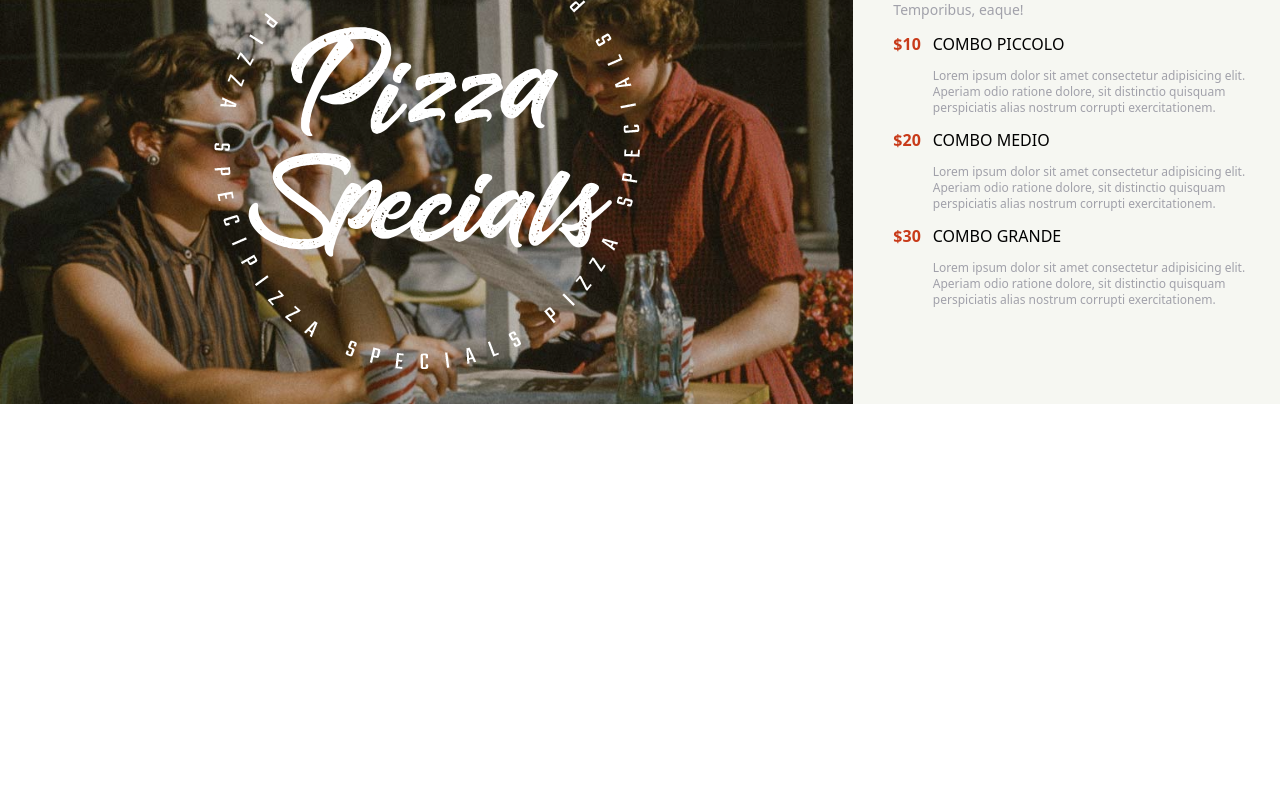
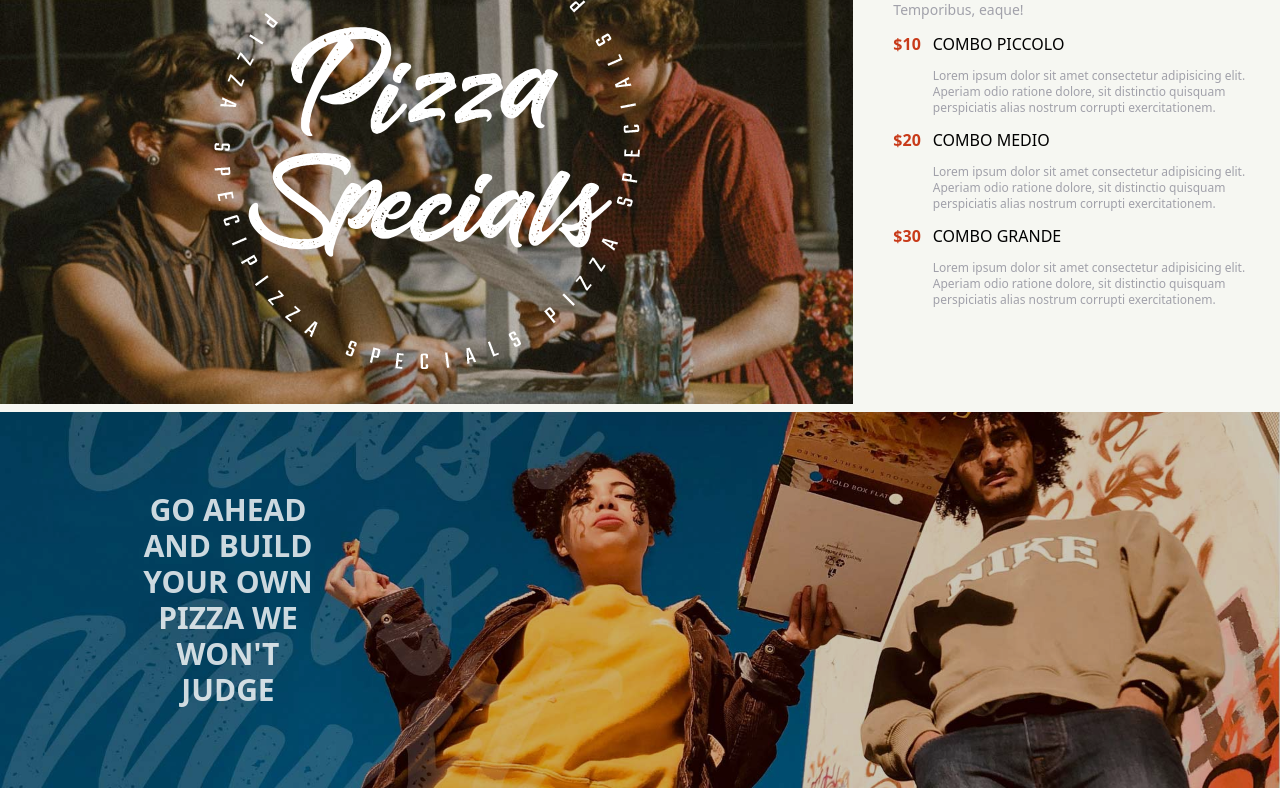
Before and after one commit to Francescodc92/pizzeria-frontend, a Vue app: page / in a window 1280 px wide. Shown: the part 1222-2022 px from the top of the page. Before the commit the page ends 1634 px from the top, so only its background shows below. Built offline with nearby package versions, Linux system fonts and the light colour scheme.

Commit message:
feat: add big image section

```diff
--- a/src/components/main/MainComponent.vue
+++ b/src/components/main/MainComponent.vue
@@ -2,6 +2,7 @@
 import BannerListComponent from "./SectionBanner/BannerListComponent.vue";
 import SpecialsComboComponent from "./SectionPromotion/SpecialsComboComponent.vue";
 import TestimonialsListComponent from "./SectionTestimonials/TestimonialsListComponent.vue";
+import ImageComponent from "./SectionImg/ImgComponent.vue";
 </script>
 
 <template>
@@ -9,6 +10,7 @@ import TestimonialsListComponent from "./SectionTestimonials/TestimonialsListCom
     <BannerListComponent />
     <TestimonialsListComponent />
     <SpecialsComboComponent />
+    <ImageComponent />
   </main>
 </template>
 
--- /dev/null
+++ b/src/components/main/SectionImg/ImgComponent.vue
@@ -0,0 +1,18 @@
+<script setup></script>
+
+<template>
+  <section
+    id="image"
+    class="relative bg-bigImg min-h-[350px] bg-cover bg-center mb-3 before:bg-black/20 before:w-full before:inset-0 before:absolute before:flex before:items-center before:justify-center"
+  >
+    <div class="max-w-5xl mx-auto relative z-20">
+      <p
+        class="text-white/80 text-3xl h-full sm:max-w-[200px] py-20 uppercase font-bold text-center"
+      >
+        go ahead and build your own pizza we won't judge
+      </p>
+    </div>
+  </section>
+</template>
+
+<style scoped></style>
--- a/src/components/main/SectionPromotion/SpecialsComboComponent.vue
+++ b/src/components/main/SectionPromotion/SpecialsComboComponent.vue
@@ -28,10 +28,10 @@ const combosArray = ref([
 <template>
   <section
     id="specials-combos"
-    class="min-h-[350px] max-h-[500px] md:min-h-[400px] flex flex-col lg:flex-row my-2 overflow-hidden"
+    class="lg:h-[500px] flex flex-col lg:flex-row my-2 overflow-hidden"
   >
     <div
-      class="relative lg:w-2/3 before:content-[url('/src/assets/img/h1-img-7n.png')] before:bg-black/20 before:w-full before:max-w-full before:h-full before:absolute before:flex before:items-center before:justify-center"
+      class="relative h-full lg:w-2/3 before:content-[url('/src/assets/img/h1-img-7n.png')] before:bg-black/20 before:w-full before:inset-0 before:absolute before:flex before:items-center before:justify-center"
     >
       <img
         class="h-full w-full object-cover object-top"
--- a/tailwind.config.js
+++ b/tailwind.config.js
@@ -12,6 +12,7 @@ export default {
         taste: "url('/src/assets/img/h3-rev-img-3.png')",
         crust: "url('/src/assets/img/h3-rev-img-1.png')",
         testimonials: "url('/src/assets/img/h3-testimonials-bckgrnd.jpg')",
+        bigImg: "url('/src/assets/img/h3-background-img.jpg')",
       },
     },
   },
```
